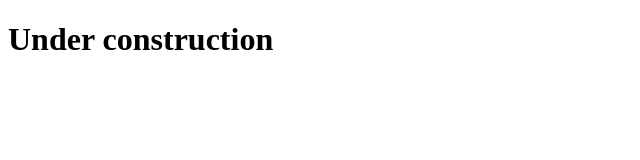
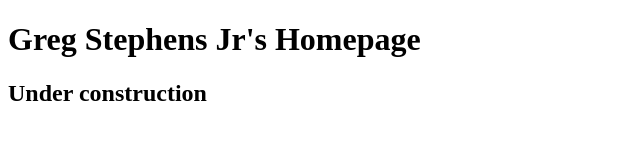
Before and after one commit to gregstephensjr/website, a plain HTML site: page index.html in a window 1280 px wide. Shown: the whole page, without its empty margins (0-640 px from the left). Drawn offline with Linux system fonts and the light colour scheme.

Commit message:
Add style sheet, update index.html

```diff
--- a/index.html
+++ b/index.html
@@ -1,10 +1,15 @@
 <!DOCTYPE html>
 <html lang="en" dir="ltr">
   <head>
+    <link rel="stylesheet" type="text/css" href="style.css">
     <meta charset="utf-8">
-    <title>Homepage</title>
+    <title>Greg Stephens Jr's Homepage</title>
   </head>
+
   <body>
-    <h1>Under construction</h1>
+    <header>
+      <h1>Greg Stephens Jr's Homepage</h1>
+      <h2>Under construction</h2>
+    </header>
   </body>
 </html>
```
